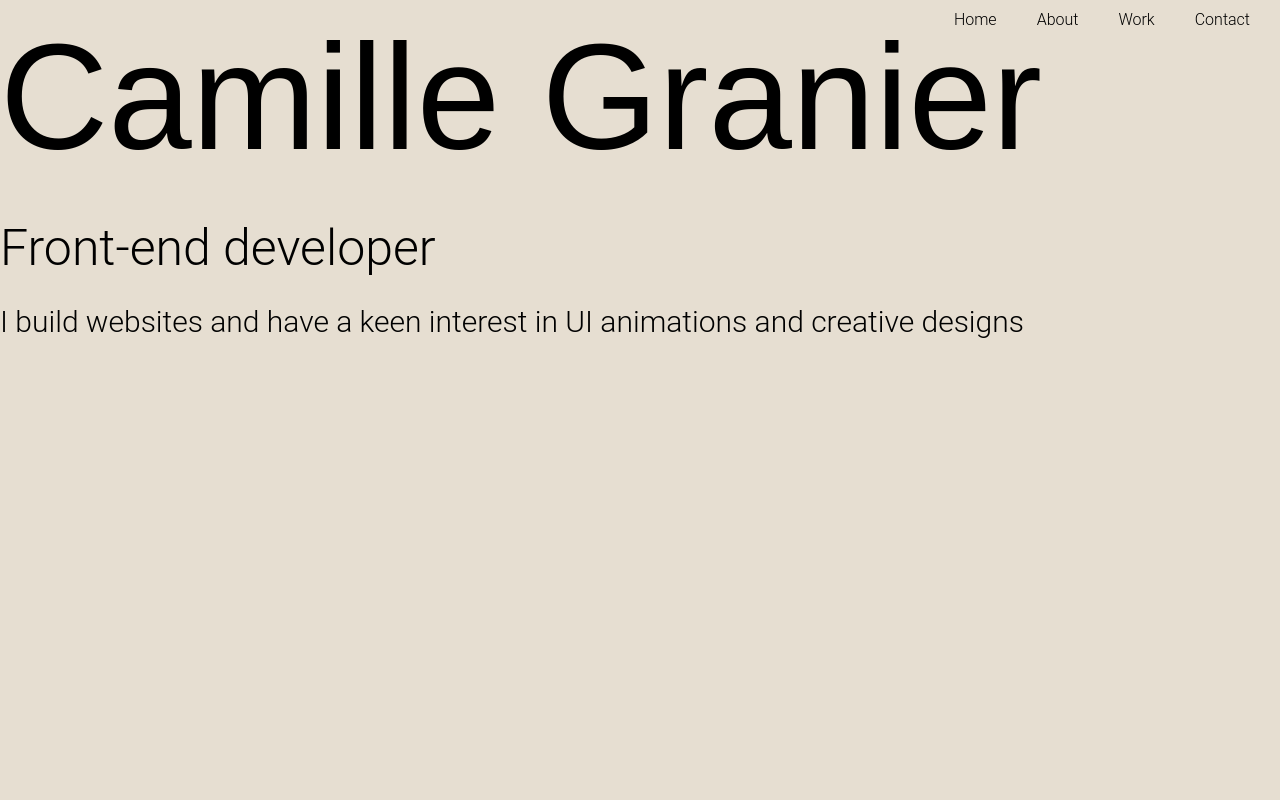
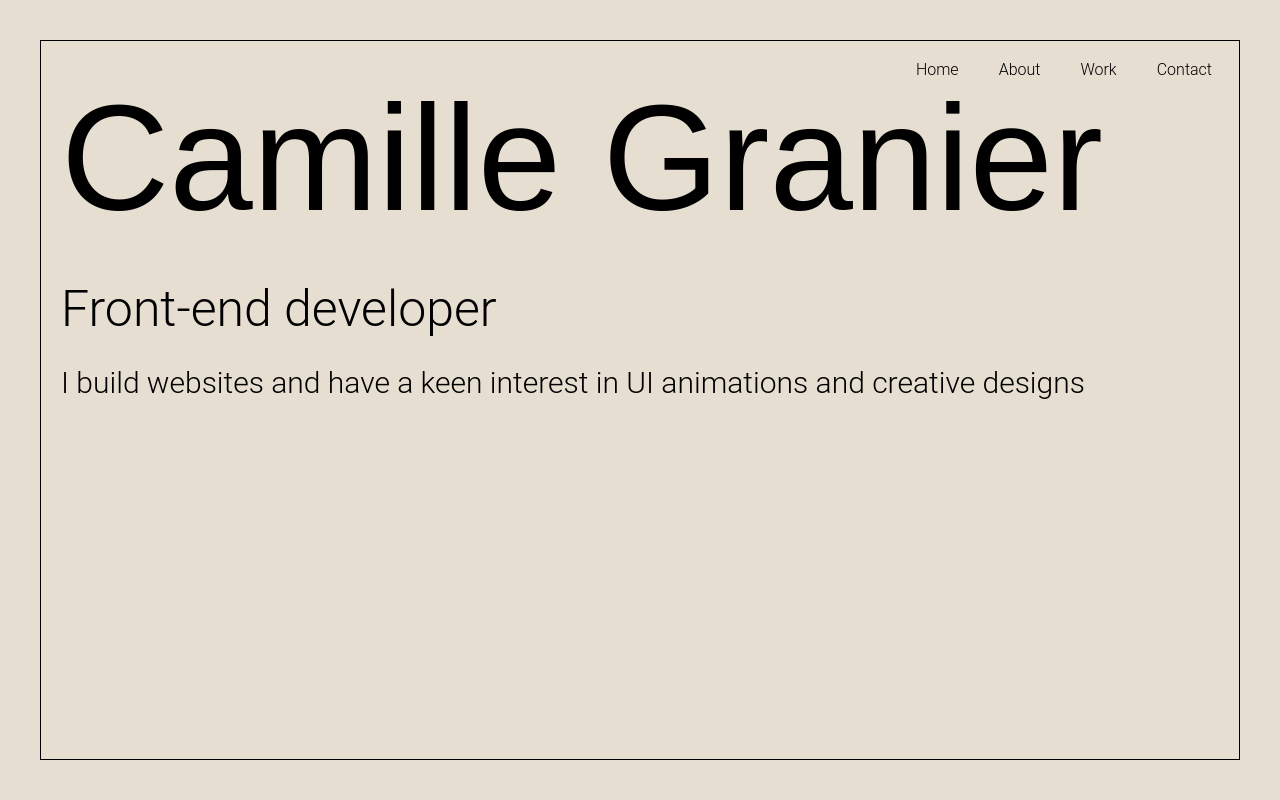
Before and after one commit to camille-granier/portfolio, a Next.js app: page / in a window 1280 px wide. Shown: the top 800 px of the page. Built offline with nearby package versions, Linux system fonts and the light colour scheme.

Commit message:
creating border for hero

```diff
--- a/components/Contact.jsx
+++ b/components/Contact.jsx
@@ -1,13 +1,10 @@
-import React, { useState } from 'react';
+import React from 'react';
 
 const Contact = () => {
 
-    const [text, setText] = useState('');
+    const copyToClipboard = (e) => {
 
-    const copyToClipboard = async (e) => {
-        setText(e.target.value)
-
-        await navigator.clipboard.writeText(text);
+        navigator.clipboard.writeText('granierc@protonmail.com');
     }
 
     return (
--- a/components/Hero.jsx
+++ b/components/Hero.jsx
@@ -4,6 +4,7 @@ import About from "./About";
 const Hero = () => {
   return (
     <div className="hero">
+      <div className="hero-container">
       <div className="title-container">
         <h1 className="title">Camille Granier</h1>
         <br />
@@ -11,6 +12,7 @@ const Hero = () => {
       </div>
       <br />
       <About />
+      </div>
     </div>
   );
 };
--- a/styles/components/_header.scss
+++ b/styles/components/_header.scss
@@ -12,7 +12,7 @@
     display: flex;
     align-items: center;
     justify-content: flex-end;
-    padding: .625rem;
+    padding: 1.25rem 3rem;
 
     a {
         padding: 0 1.25rem;
--- a/styles/components/_hero.scss
+++ b/styles/components/_hero.scss
@@ -1,5 +1,13 @@
 .hero {
   min-height: 100vh;
+  height: auto;
+}
+
+.hero-container {
+  margin: 5vh;
+  padding: 20px;
+  border: solid 1px black;
+  min-height: 90vh;
   height: auto;
 }
 
```
